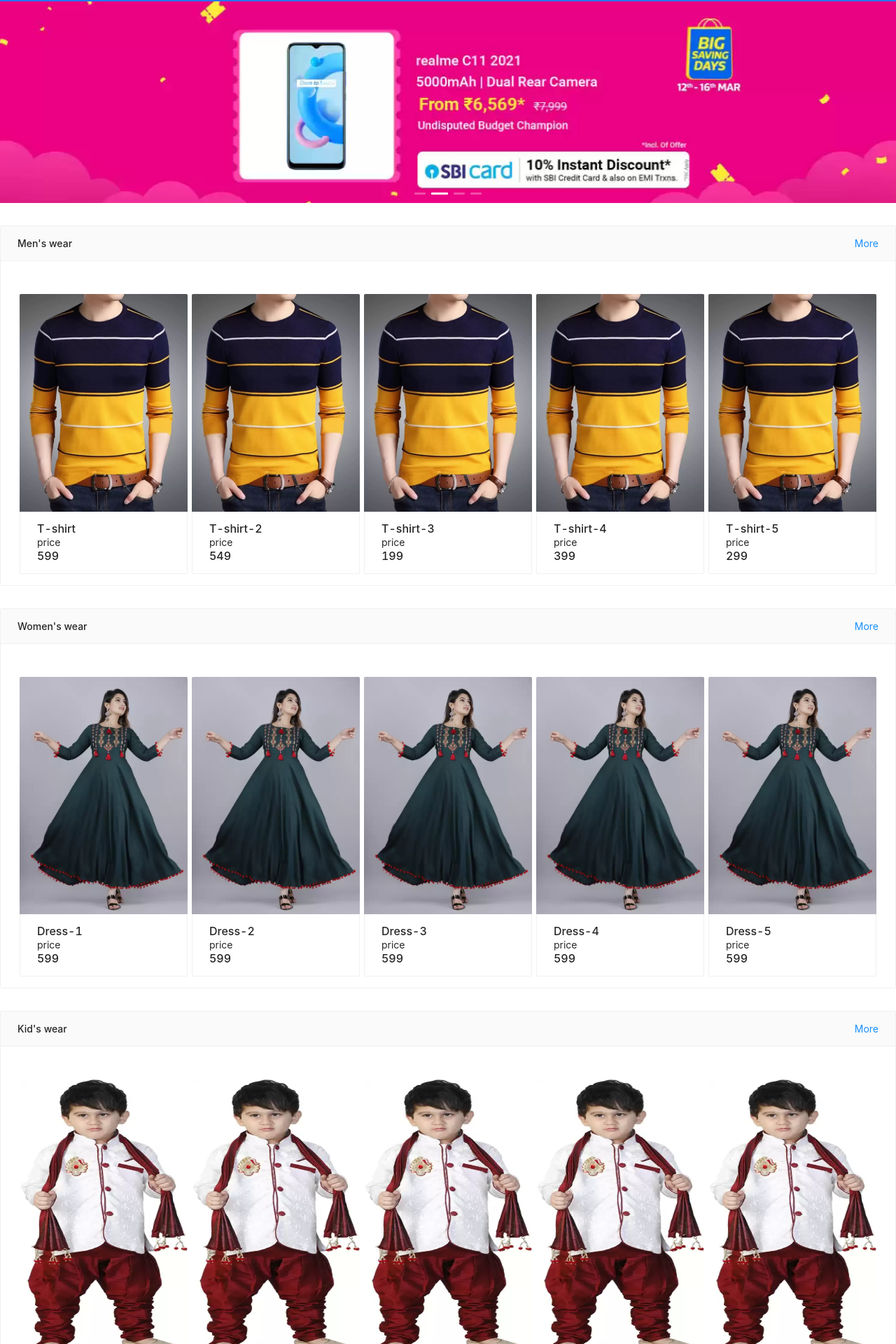
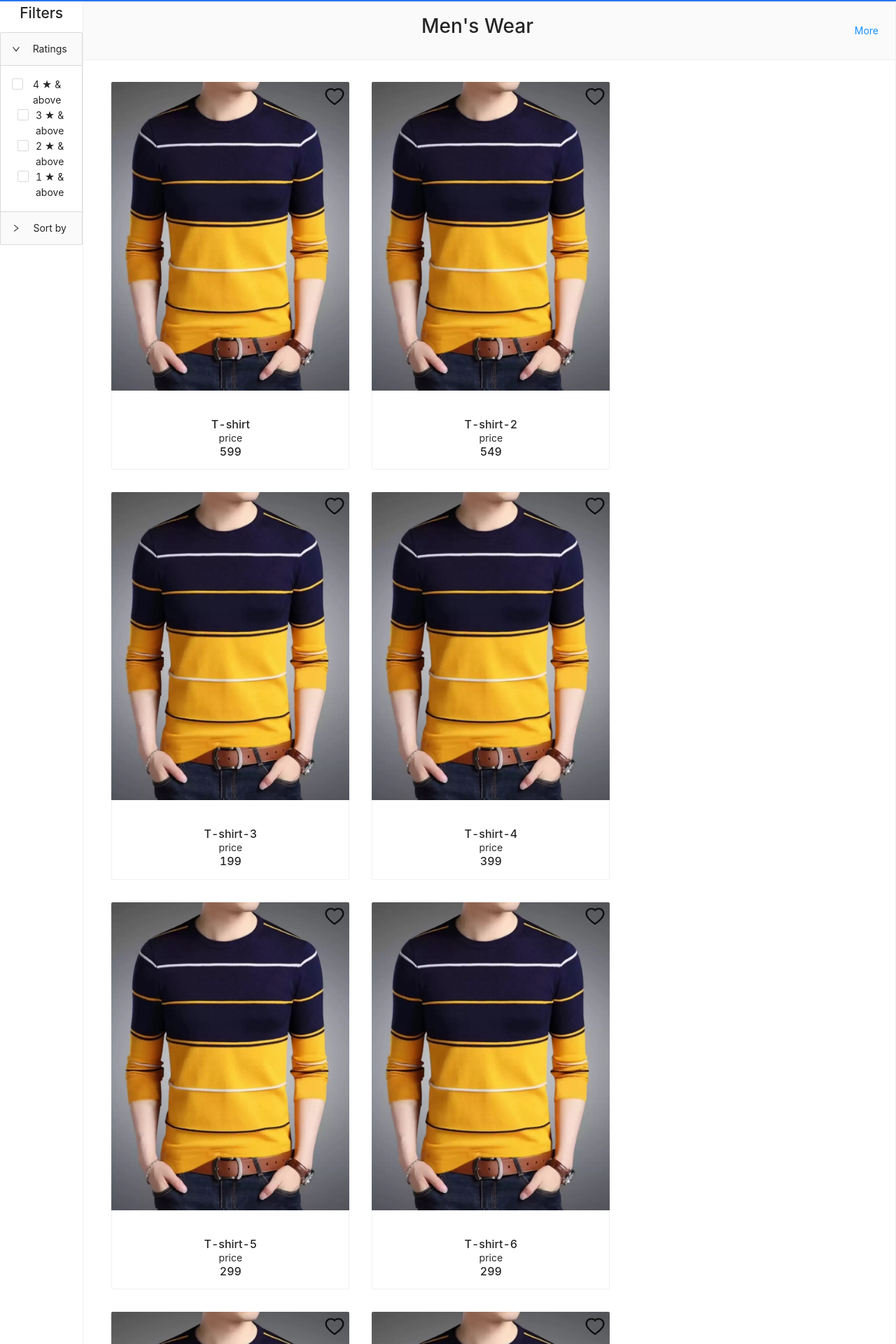
Before and after one commit to RaviSolanki0103/shopkart, a React (Create React App) app in the folder front_end/: page /product-category in a window 1280 px wide. Shown: the part 98-2018 px from the top of the page at 70% size. Built offline with nearby package versions, Linux system fonts and the light colour scheme.

Commit message:
Working on Product listing Page

```diff
--- a/front_end/package.json
+++ b/front_end/package.json
@@ -4,6 +4,7 @@
   "private": true,
   "proxy": "http://localhost:5000",
   "dependencies": {
+    "@ant-design/icons": "^4.7.0",
     "@testing-library/jest-dom": "^5.16.2",
     "@testing-library/react": "^12.1.3",
     "@testing-library/user-event": "^13.5.0",
--- a/front_end/src/App.js
+++ b/front_end/src/App.js
@@ -10,13 +10,14 @@ import Logout from "./components/Logout";
 import Homepage from "./screens/Homepage";
 import Wishlist from "./components/wishlist/Wishlist";
 import WishlistCard from "./components/wishlist/WishlistCard";
+import Routing from "./router/Routing.jsx";
 
 
 function App() {
   return (
     <div className="App">
-      <Homepage />
-
+      {/* <Homepage /> */}
+    <Routing/>
 
       {/* <Navbar /> */}
       {/* <Routes>
--- a/front_end/src/components/Login.jsx
+++ b/front_end/src/components/Login.jsx
@@ -9,7 +9,7 @@ function Login() {
 
   const loginuser = async (e) => {
     e.preventDefault();
-    console.log("User responce",e);
+    console.log("User responce", e);
     const res = await fetch("/signin", {
       method: "POST",
       headers: {
--- a/front_end/src/components/product-category/ProductCategory.jsx
+++ b/front_end/src/components/product-category/ProductCategory.jsx
@@ -1,11 +1,15 @@
-import React from "react";
+import React, { useState } from "react";
 import { Card, Col, Row } from "antd";
 import "./productcategory.css";
 import img1 from "../../assets/men-tshirt.png";
 import img2 from "../../assets/women-were.png";
 import img3 from "../../assets/kids-were.png";
+import { Link } from "react-router-dom";
+import { HeartFilled, HeartOutlined } from "@ant-design/icons";
 
 function ProductCategory() {
+  const [status, setStatus] = useState(true);
+
   const { Meta } = Card;
   const number = [
     {
@@ -55,16 +59,21 @@ function ProductCategory() {
       <Card
         className="card"
         type="inner"
-        title="Men's wear"
-        extra={<a href="#">More</a>}
+        title={<h2 style={{ fontSize: "2rem" }}>Men's Wear</h2>}
+        extra={
+          <Link style={{ fontSize: "2rem" }} to="/product-category">
+            More
+          </Link>
+        }
       >
         <div className="div">
-          {number.map((x) => {
+          {number.map((x, key) => {
             return (
               <Card
+                key={key}
                 className="inner-card"
                 hoverable
-                style={{ width: 240 }}
+                style={{ width: 340 }}
                 cover={<img alt="example" src={img1} />}
               >
                 <Meta title={x.men_title} />
@@ -78,16 +87,21 @@ function ProductCategory() {
       <Card
         className="card"
         type="inner"
-        title="Women's wear"
-        extra={<a href="#">More</a>}
+        title={<h2 style={{ fontSize: "2rem" }}>Women's Wear</h2>}
+        extra={
+          <Link style={{ fontSize: "2rem" }} to="#">
+            More
+          </Link>
+        }
       >
         <div className="div">
-          {number.map((x) => {
+          {number.map((x, key) => {
             return (
               <Card
+                key={key}
                 className="inner-card"
                 hoverable
-                style={{ width: 240 }}
+                style={{ width: 340 }}
                 cover={<img alt="example" src={img2} />}
               >
                 <Meta title={x.women_title} />
@@ -102,20 +116,40 @@ function ProductCategory() {
       <Card
         className="card"
         type="inner"
-        title="Kid's wear"
-        extra={<a href="#">More</a>}
+        title={<h2 style={{ fontSize: "2rem" }}>Kid's Wear</h2>}
+        extra={
+          <Link style={{ fontSize: "2rem" }} to="#">
+            More
+          </Link>
+        }
       >
         <div className="div">
-          {number.map((x) => {
+          {number.map((x, key) => {
             return (
               <Card
+                key={key}
                 className="inner-card"
                 hoverable
-                style={{ width: 240 }}
+                style={{ width: 340 }}
                 cover={
                   <img alt="example" style={{ height: "25rem" }} src={img3} />
                 }
               >
+                {status ? (
+                  <button
+                    className="wishlist-btn"
+                    onClick={() => setStatus(!status)}
+                  >
+                    <HeartOutlined />
+                  </button>
+                ) : (
+                  <button
+                    className="wishlist-btn"
+                    onClick={() => setStatus(!status)}
+                  >
+                    <HeartFilled style={{ color: "hotpink" }} />
+                  </button>
+                )}
                 <Meta title={x.kid_title} />
                 Price
                 <Meta title={x.kid_price} />
--- a/front_end/src/components/product-category/productcategory.css
+++ b/front_end/src/components/product-category/productcategory.css
@@ -7,7 +7,6 @@
 
 .div {
     display: flex;
-    justify-content: center;
     align-items: center;
     flex-wrap: wrap;
 }
@@ -15,3 +14,13 @@
 .inner-card {
     margin: 2rem auto 0 auto;
 }
+
+.wishlist-btn {
+    border: none;
+    z-index: 10;
+    position: relative;
+    top: -28rem;
+    right: -9.3rem;
+    background: none;
+    transform: scale(2);
+}
--- /dev/null
+++ b/front_end/src/components/product-listing/Product_Listing.jsx
@@ -0,0 +1,96 @@
+import { Button, Card, Checkbox, Collapse } from "antd";
+import React, { useState } from "react";
+import { Number } from "./data";
+import img1 from "../../assets/men-tshirt.png";
+import "./product-listing.css";
+import { HeartFilled, HeartOutlined } from "@ant-design/icons";
+
+function Product_Listing() {
+  const { Meta } = Card;
+  const { Panel } = Collapse;
+
+  const [status, setStatus] = useState(true);
+
+  return (
+    <div className="listing">
+      <div className="filter">
+        <h2>Filters</h2>
+        <Collapse
+          defaultActiveKey={["1"]}
+          // onChange={callback}
+        >
+          <Panel header="Ratings" key="1">
+            <div className="rating-checkbox">
+              <Checkbox
+              // onChange={onChange}
+              >
+                4 ★ & above
+              </Checkbox>
+              <Checkbox
+              // onChange={onChange}
+              >
+                3 ★ & above
+              </Checkbox>
+              <Checkbox
+              // onChange={onChange}
+              >
+                2 ★ & above
+              </Checkbox>
+              <Checkbox
+              // onChange={onChange}
+              >
+                1 ★ & above
+              </Checkbox>
+            </div>
+          </Panel>
+          <Panel header="Sort by" key="2">
+            <Button>Price High to Low</Button>
+            <Button>Price Low to High</Button>
+          </Panel>
+        </Collapse>
+      </div>
+      <div>
+        <Card
+          className="new-card"
+          type="inner"
+          title={<h1>Men's Wear</h1>}
+          extra={<a href="#">More</a>}
+        >
+          <div className="space_data ">
+            {Number.map((x) => {
+              console.log(x);
+              return (
+                <Card
+                  className="inner-card"
+                  hoverable
+                  style={{ width: 340 }}
+                  cover={<img alt="example" src={img1} />}
+                >
+                  {status ? (
+                    <button
+                      className="wishlist-btn"
+                      onClick={() => setStatus(!status)}
+                    >
+                      <HeartOutlined />
+                    </button>
+                  ) : (
+                    <button
+                      className="wishlist-btn"
+                      onClick={() => setStatus(!status)}
+                    >
+                      <HeartFilled style={{ color: "hotpink" }} />
+                    </button>
+                  )}
+                  <Meta title={x.men_title} />
+                  price <Meta title={x.men_price} />
+                </Card>
+              );
+            })}
+          </div>
+        </Card>
+      </div>
+    </div>
+  );
+}
+
+export default Product_Listing;
--- /dev/null
+++ b/front_end/src/components/product-listing/data.js
@@ -0,0 +1,83 @@
+
+  export const Number = [
+        {
+          men_title: "T-shirt",
+          men_price: "599",
+          women_title: "Dress-1",
+          women_price: "599",
+          kid_title: "Kurta-1",
+          kid_price: "699",
+        },
+        {
+          men_title: "T-shirt-2",
+          men_price: "549",
+          women_title: "Dress-2",
+          women_price: "599",
+          kid_title: "Kurta-2",
+          kid_price: "699",
+        },
+        {
+          men_title: "T-shirt-3",
+          men_price: "199",
+          women_title: "Dress-3",
+          women_price: "599",
+          kid_title: "Kurta-3",
+          kid_price: "699",
+        },
+        {
+          men_title: "T-shirt-4",
+          men_price: "399",
+          women_title: "Dress-4",
+          women_price: "599",
+          kid_title: "Kurta-4",
+          kid_price: "699",
+        },
+        {
+          men_title: "T-shirt-5",
+          men_price: "299",
+          women_title: "Dress-5",
+          women_price: "599",
+          kid_title: "Kurta-5",
+          kid_price: "699",
+        },
+        {
+          men_title: "T-shirt-6",
+          men_price: "299",
+          women_title: "Dress-5",
+          women_price: "599",
+          kid_title: "Kurta-5",
+          kid_price: "699",
+        },
+        {
+          men_title: "T-shirt-7",
+          men_price: "299",
+          women_title: "Dress-5",
+          women_price: "599",
+          kid_title: "Kurta-5",
+          kid_price: "699",
+        },
+        {
+          men_title: "T-shirt-8",
+          men_price: "299",
+          women_title: "Dress-5",
+          women_price: "599",
+          kid_title: "Kurta-5",
+          kid_price: "699",
+        },
+        {
+          men_title: "T-shirt-9",
+          men_price: "299",
+          women_title: "Dress-5",
+          women_price: "599",
+          kid_title: "Kurta-5",
+          kid_price: "699",
+        },
+        {
+          men_title: "T-shirt-10",
+          men_price: "299",
+          women_title: "Dress-5",
+          women_price: "599",
+          kid_title: "Kurta-5",
+          kid_price: "699",
+        },
+      ];
--- /dev/null
+++ b/front_end/src/components/product-listing/product-listing.css
@@ -0,0 +1,33 @@
+.listing {
+    display: flex;
+}
+
+.filter {
+    width: 30%;
+}
+
+.rating-checkbox {
+    display: flex;
+    flex-direction: column;
+    align-items: center;
+    justify-content: center;
+}
+
+.wishlist-btn {
+    border: none;
+    z-index: 10;
+    position: relative;
+    top: -28rem;
+    right: -9.3rem;
+    background:none;
+    transform: scale(2);
+}
+
+.space_data {
+    display: flex;
+    flex-wrap: wrap;
+}
+
+.inner-card {
+    margin: 1rem !important;
+}
--- /dev/null
+++ b/front_end/src/router/Routing.jsx
@@ -0,0 +1,18 @@
+import React from "react";
+import { Route, Routes } from "react-router-dom";
+import Category from "../screens/Category";
+import Homepage from "../screens/Homepage";
+
+function Routing() {
+  return (
+    <div>
+      <Routes>
+        <Route exact path="/" element={<Homepage />} />
+        <Route exact path="/product-category" element={<Category/>} />
+        {/* <Route exact path="*" element={} /> */}
+      </Routes>
+    </div>
+  );
+}
+
+export default Routing;
--- /dev/null
+++ b/front_end/src/screens/Category.jsx
@@ -0,0 +1,16 @@
+import React from "react";
+import Footer from "../components/footer/footer";
+import Navbar from "../components/navbar/Navbar";
+import Product_Listing from "../components/product-listing/Product_Listing";
+
+function Category() {
+  return (
+    <div>
+      <Navbar />
+      <Product_Listing/>
+      <Footer />
+    </div>
+  );
+}
+
+export default Category;
```
Also changed, not shown: front_end/src/router/index.jsx (deleted), 1 other file (tests, documents, lock files or other folders).
